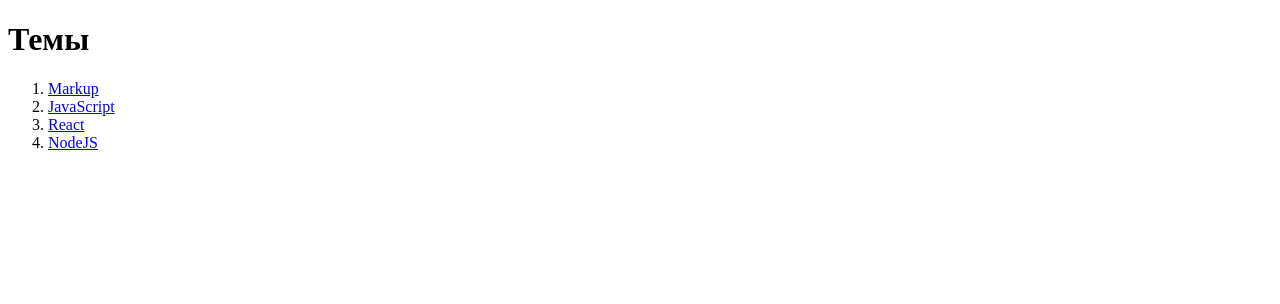
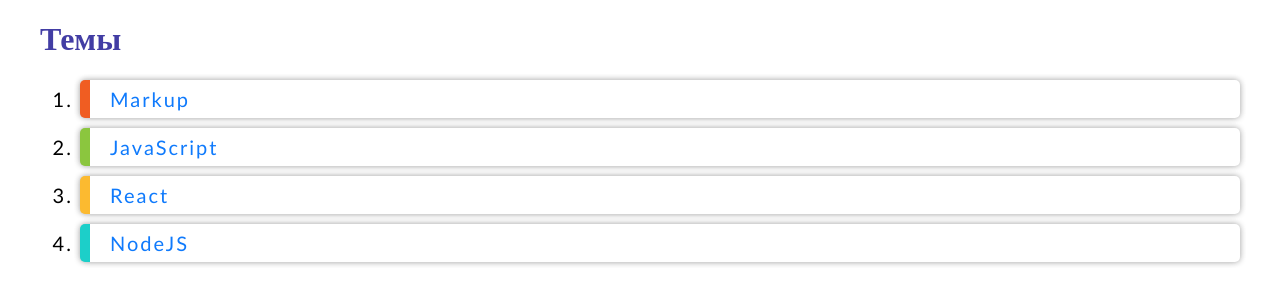
Before and after one commit to archdeuce/education, a plain HTML site: page index.html in a window 1280 px wide. Drawn offline with Linux system fonts and the light colour scheme.

Commit message:
added styles

```diff
--- a/index.html
+++ b/index.html
@@ -3,6 +3,7 @@
   <head>
     <meta charset="UTF-8" />
     <meta name="viewport" content="width=device-width, initial-scale=1.0" />
+    <link rel="stylesheet" href="./styles/styles.css" />
     <title>Education</title>
   </head>
   <body>
--- /dev/null
+++ b/styles/styles.css
@@ -0,0 +1,50 @@
+body {
+  width: 1200px;
+  margin: 0 auto;
+  margin-bottom: 50px;
+}
+
+h1 {
+  color: #423da4;
+}
+
+a,
+a:visited {
+  text-decoration: none;
+  color: #0f7afc;
+  font-size: 20px;
+}
+
+ol li {
+  background-color: white;
+}
+
+ol li:hover {
+  background-color: #e8e8e8;
+}
+
+ol li {
+  font-family: "Trebuchet MS", "Lucida Sans";
+  padding: 7px 20px;
+  margin-bottom: 10px;
+  border-radius: 5px;
+  border-left: 10px solid #f05d22;
+  box-shadow: 2px -2px 5px 0 rgba(0, 0, 0, 0.1),
+    -2px -2px 5px 0 rgba(0, 0, 0, 0.1), 2px 2px 5px 0 rgba(0, 0, 0, 0.1),
+    -2px 2px 5px 0 rgba(0, 0, 0, 0.1);
+  font-size: 20px;
+  letter-spacing: 2px;
+  transition: 0.3s all linear;
+}
+
+ol li:nth-child(4n + 2) {
+  border-color: #8bc63e;
+}
+
+ol li:nth-child(4n + 3) {
+  border-color: #fcba30;
+}
+
+ol li:nth-child(4n + 4) {
+  border-color: #1ccfc9;
+}
```
Also changed, not shown: javascript.html (+1 -0 lines), markup.html (+1 -0 lines), nodejs.html (+1 -0 lines), react.html (+1 -0 lines).
